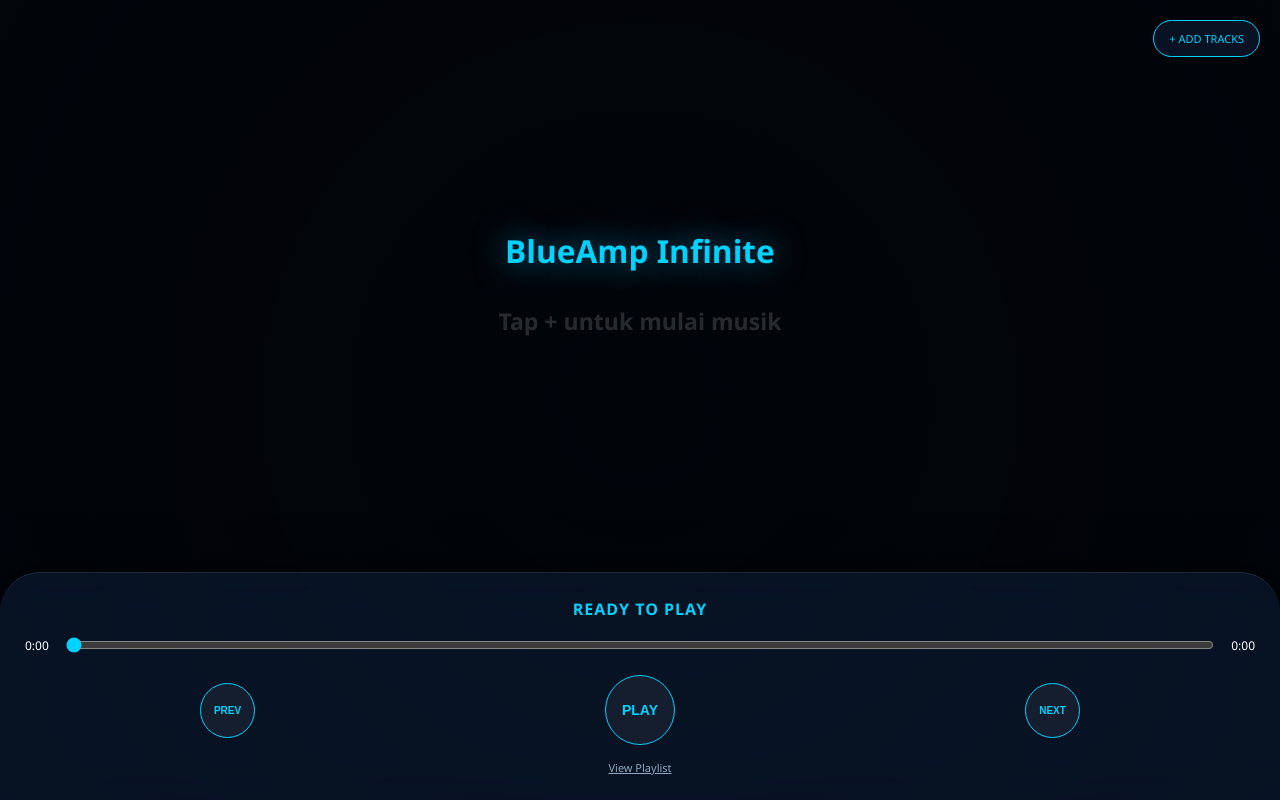
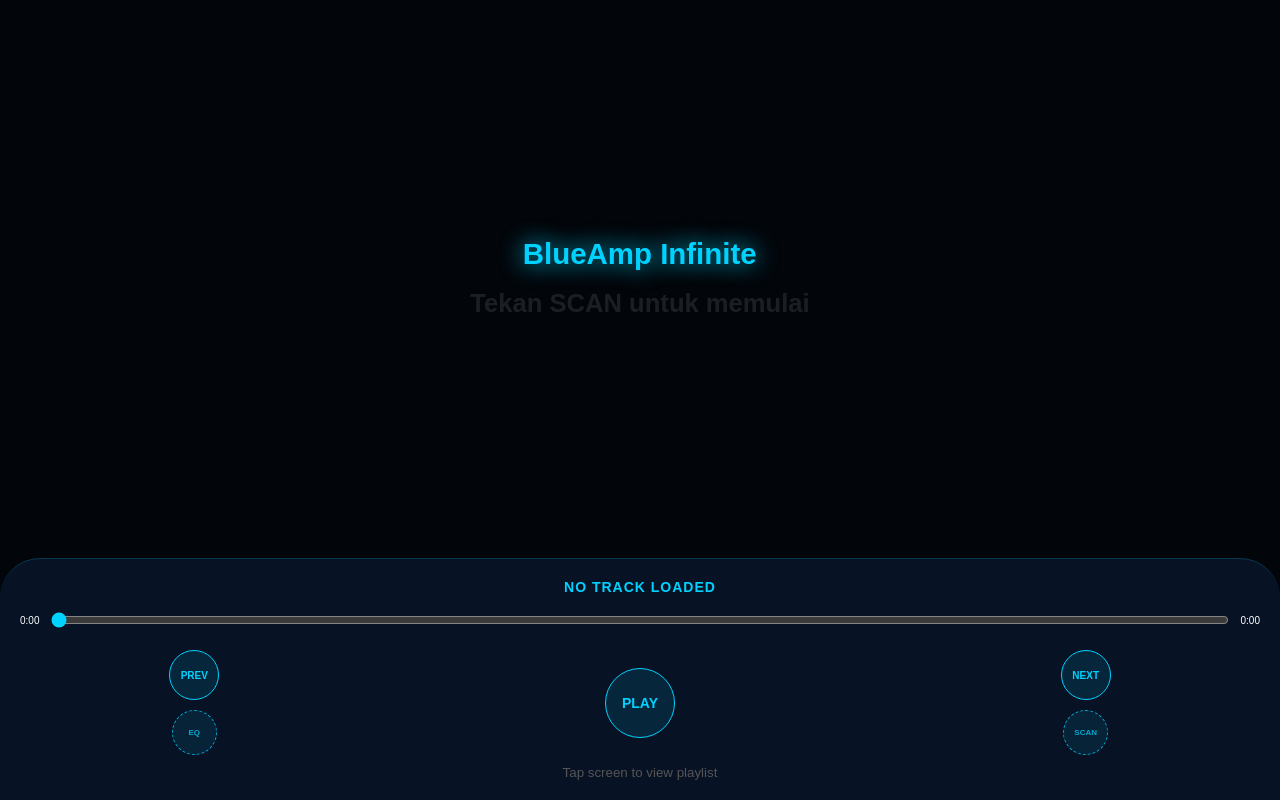
Before and after one commit to negeriyangsakit-cloud/Mp3-Vi, a plain HTML site: page index.html in a window 1280 px wide. Drawn offline with Linux system fonts and the light colour scheme.

Commit message:
Update index.html for version 5 enhancements

```diff
--- a/index.html
+++ b/index.html
@@ -4,102 +4,45 @@
     <meta charset="UTF-8">
     <meta name="viewport" content="width=device-width, initial-scale=1.0, maximum-scale=1.0, user-scalable=no">
     <meta name="mobile-web-app-capable" content="yes">
-    <meta name="apple-mobile-web-app-status-bar-style" content="black-translucent">
-    <title>BlueAmp Infinite</title>
+    <title>BlueAmp Infinite V5</title>
     <style>
-        :root { --accent: #00d2ff; --glass: rgba(10, 25, 47, 0.7); }
+        :root { --accent: #00d2ff; --glass: rgba(10, 25, 47, 0.75); }
+        * { box-sizing: border-box; -webkit-tap-highlight-color: transparent; }
+        body, html { margin: 0; padding: 0; width: 100%; height: 100%; background: #02050a; color: white; font-family: sans-serif; overflow: hidden; }
 
-        * { box-sizing: border-box; -webkit-tap-highlight-color: transparent; }
+        /* Full Screen Visualizer */
+        #visualizer { position: fixed; top: 0; left: 0; width: 100vw; height: 100vh; z-index: 1; opacity: 0.4; filter: blur(1px); }
 
-        body, html {
-            margin: 0; padding: 0; width: 100%; height: 100%;
-            background: #02050a; color: white;
-            font-family: 'Segoe UI', Roboto, sans-serif;
-            overflow: hidden;
-        }
+        .app-container { position: relative; z-index: 10; width: 100%; height: 100%; display: flex; flex-direction: column; justify-content: space-between; }
 
-        /* Background Visualizer Full Screen */
-        #visualizer {
-            position: fixed; top: 0; left: 0;
-            width: 100vw; height: 100vh;
-            z-index: 1; opacity: 0.5;
-            filter: blur(2px);
-        }
+        /* Lyrics Central */
+        .lyrics-section { flex: 1; display: flex; align-items: center; justify-content: center; overflow: hidden; }
+        .lyrics-window { transition: transform 0.5s ease; text-align: center; }
+        .lyric-line { font-size: 1.6rem; font-weight: bold; padding: 10px 20px; opacity: 0.1; transition: 0.4s; }
+        .lyric-line.active { opacity: 1; color: var(--accent); transform: scale(1.15); text-shadow: 0 0 20px var(--accent); }
 
-        /* Main Wrapper */
-        .app-container {
-            position: relative; z-index: 10;
-            width: 100%; height: 100%;
-            display: flex; flex-direction: column;
-            justify-content: space-between;
-            background: radial-gradient(circle at center, transparent 0%, rgba(2, 5, 10, 0.8) 100%);
-        }
+        /* Bottom Panel */
+        .bottom-panel { background: var(--glass); backdrop-filter: blur(25px); -webkit-backdrop-filter: blur(25px); padding: 20px; border-radius: 40px 40px 0 0; border-top: 1px solid rgba(0, 210, 255, 0.2); }
 
-        /* Area Lirik (Tengah) */
-        .lyrics-section {
-            flex: 1; display: flex; flex-direction: column;
-            align-items: center; justify-content: center;
-            perspective: 1000px; overflow: hidden;
-        }
+        #title { text-align: center; font-size: 14px; font-weight: bold; color: var(--accent); margin-bottom: 15px; letter-spacing: 1px; }
 
-        .lyrics-window {
-            transition: transform 0.6s cubic-bezier(0.23, 1, 0.32, 1);
-            text-align: center;
-        }
-
-        .lyric-line {
-            font-size: 1.8rem; font-weight: 800; padding: 15px 30px;
-            opacity: 0.15; transition: 0.5s; line-height: 1.4;
-            transform: scale(0.8);
-        }
-
-        .lyric-line.active {
-            opacity: 1; color: var(--accent);
-            transform: scale(1.1);
-            text-shadow: 0 0 30px rgba(0, 210, 255, 0.6);
-        }
-
-        /* Floating Controller (Bawah) */
-        .bottom-panel {
-            background: var(--glass);
-            backdrop-filter: blur(20px);
-            -webkit-backdrop-filter: blur(20px);
-            padding: 25px; border-top: 1px solid rgba(255,255,255,0.1);
-            border-radius: 40px 40px 0 0;
-            box-shadow: 0 -10px 40px rgba(0,0,0,0.5);
-        }
-
-        .track-info-main { margin-bottom: 15px; text-align: center; }
-        #title { font-size: 16px; font-weight: bold; letter-spacing: 1px; color: var(--accent); }
-
-        .progress-box { display: flex; align-items: center; gap: 15px; margin-bottom: 20px; font-size: 12px; }
+        .progress-box { display: flex; align-items: center; gap: 10px; margin-bottom: 20px; font-size: 10px; }
         input[type="range"] { flex: 1; accent-color: var(--accent); cursor: pointer; }
 
-        .main-controls { display: flex; justify-content: space-around; align-items: center; margin-bottom: 15px; }
-        .btn-round {
-            background: rgba(255,255,255,0.05); border: 1px solid var(--accent);
-            color: var(--accent); width: 55px; height: 55px; border-radius: 50%;
-            font-size: 10px; font-weight: bold; cursor: pointer; transition: 0.3s;
-        }
-        .btn-round:active { transform: scale(0.9); background: var(--accent); color: #000; }
+        /* Control Grid */
+        .control-grid { display: grid; grid-template-columns: 1fr 1.5fr 1fr; gap: 10px; align-items: center; justify-items: center; }
 
-        #playlist-toggle {
-            font-size: 11px; color: #8ea8c3; text-decoration: underline; cursor: pointer; display: block; margin-top: 10px;
-        }
+        .side-ctrl { display: flex; flex-direction: column; align-items: center; gap: 10px; }
 
-        /* Input File Hidden */
-        .add-music {
-            position: absolute; top: 20px; right: 20px;
-            background: var(--glass); padding: 10px 15px;
-            border-radius: 20px; font-size: 11px; border: 1px solid var(--accent);
-            color: var(--accent); cursor: pointer;
-        }
+        .btn-main { background: rgba(0,210,255,0.1); border: 1px solid var(--accent); color: var(--accent); border-radius: 50%; cursor: pointer; transition: 0.2s; font-weight: bold; }
+        .btn-main:active { transform: scale(0.9); background: var(--accent); color: #000; }
 
-        #playlist-modal {
-            display: none; position: fixed; top: 0; left: 0; width: 100%; height: 100%;
-            background: rgba(0,0,0,0.9); z-index: 100; padding: 40px;
-            overflow-y: auto;
-        }
+        .btn-nav { width: 50px; height: 50px; font-size: 10px; }
+        .btn-play { width: 70px; height: 70px; font-size: 14px; }
+        .btn-sub { width: 45px; height: 45px; font-size: 8px; border-style: dashed; opacity: 0.8; }
+
+        #playlist-modal { display: none; position: fixed; top: 0; left: 0; width: 100%; height: 100%; background: rgba(0,0,0,0.9); z-index: 100; padding: 30px; }
+        .song-item { padding: 12px; border-bottom: 1px solid #111; font-size: 14px; }
     </style>
 </head>
 <body>
@@ -107,22 +50,15 @@
 <canvas id="visualizer"></canvas>
 
 <div class="app-container">
-    <label class="add-music">
-        <input type="file" id="f" accept="audio/*" multiple onchange="load(this.files)" style="display:none;">
-        + ADD TRACKS
-    </label>
-
-    <div class="lyrics-section" onclick="togglePlaylist()">
+    <div class="lyrics-section" onclick="showList()">
         <div id="lyric-wrap" class="lyrics-window">
             <div class="lyric-line active">BlueAmp Infinite</div>
-            <div class="lyric-line">Tap + untuk mulai musik</div>
+            <div class="lyric-line">Tekan SCAN untuk memulai</div>
         </div>
     </div>
 
     <div class="bottom-panel">
-        <div class="track-info-main">
-            <div id="title">READY TO PLAY</div>
-        </div>
+        <div id="title">NO TRACK LOADED</div>
 
         <div class="progress-box">
             <span id="cT">0:00</span>
@@ -130,55 +66,75 @@
             <span id="dT">0:00</span>
         </div>
 
-        <div class="main-controls">
-            <button class="btn-round" onclick="nav(-1)">PREV</button>
-            <button class="btn-round" id="pBtn" onclick="toggle()" style="width:70px; height:70px; font-size:14px;">PLAY</button>
-            <button class="btn-round" onclick="nav(1)">NEXT</button>
+        <div class="control-grid">
+            <div class="side-ctrl">
+                <button class="btn-main btn-nav" onclick="nav(-1)">PREV</button>
+                <button class="btn-main btn-sub" onclick="alert('EQ: Normal Mode')">EQ</button>
+            </div>
+
+            <button class="btn-main btn-play" id="pBtn" onclick="toggle()">PLAY</button>
+
+            <div class="side-ctrl">
+                <button class="btn-main btn-nav" onclick="nav(1)">NEXT</button>
+                <label class="btn-main btn-sub" style="display:flex; align-items:center; justify-content:center;">
+                    SCAN
+                    <input type="file" id="f" accept="audio/*" multiple onchange="scanFiles(this.files)" style="display:none;">
+                </label>
+            </div>
         </div>
-        <center><span id="playlist-toggle">View Playlist</span></center>
+        <center><small style="color:#555; margin-top:10px; display:block;">Tap screen to view playlist</small></center>
     </div>
 </div>
 
 <div id="playlist-modal" onclick="this.style.display='none'">
-    <h2 style="color: var(--accent);">Playlist</h2>
-    <div id="playlist-list"></div>
+    <h2 style="color: var(--accent);">Daftar Lagu</h2>
+    <div id="list-div"></div>
 </div>
 
 <script>
     const audio = new Audio();
     let list = [], cur = 0, actx, ana, src, canv, ctx;
 
-    const dummyLyrics = ["Music is Life", "Feel the Frequency", "Infinite Deep Blue", "BlueAmp V5 Pro", "Pure Audio Bliss", "Powered by GitHub", "Retro Winamp Soul", "Modern Web Tech"];
+    const lyrics = ["Scanning your soul...", "Music is the answer", "Infinite Blue Energy", "BlueAmp Experience", "Deep Frequency", "Zero Gravity Sound"];
 
-    function load(files) {
-        for (let f of files) list.push({ n: f.name.split('.')[0].toUpperCase(), u: URL.createObjectURL(f) });
-        if (!audio.src && list.length > 0) play(0);
+    function scanFiles(files) {
+        if(files.length === 0) return;
+        list = [];
+        for (let f of files) {
+            list.push({ n: f.name.replace(/\.[^/.]+$/, "").toUpperCase(), u: URL.createObjectURL(f) });
+        }
+        play(0);
     }
 
     function play(i) {
+        if(!list[i]) return;
         cur = i; audio.src = list[i].u;
         document.getElementById('title').innerText = list[i].n;
         document.getElementById('pBtn').innerText = "PAUSE";
-        initLyrics();
-        audio.play(); initVis();
-    }
+        audio.play();
+        initVis();
 
-    function initLyrics() {
+        // Reset lirik
         const wrap = document.getElementById('lyric-wrap');
-        wrap.innerHTML = dummyLyrics.map(line => `<div class="lyric-line">${line}</div>`).join('');
+        wrap.innerHTML = lyrics.map(l => `<div class="lyric-line">${l}</div>`).join('');
     }
 
     function toggle() {
-        if (!audio.src) return;
+        if(!audio.src) return;
         audio.paused ? (audio.play(), document.getElementById('pBtn').innerText="PAUSE") : (audio.pause(), document.getElementById('pBtn').innerText="PLAY");
     }
 
-    function nav(d) { let n = (cur+d+list.length)%list.length; if(list.length>0) play(n); }
+    function nav(d) {
+        if(list.length === 0) return;
+        cur = (cur + d + list.length) % list.length;
+        play(cur);
+    }
 
-    function togglePlaylist() {
+    function showList() {
+        if(list.length === 0) return;
         const modal = document.getElementById('playlist-modal');
-        const listDiv = document.getElementById('playlist-list');
-        listDiv.innerHTML = list.map((s, i) => `<div style="padding:15px; border-bottom:1px solid #111; color:${i===cur? '#00d2ff':'#fff'}" onclick="play(${i})">${s.n}</div>`).join('');
+        const div = document.getElementById('list-div');
+        div.innerHTML = list.map((s, i) => `<div class="song-item" style="color:${i===cur? '#00d2ff':'#fff'}" onclick="play(${i})">${s.n}</div>`).join('');
         modal.style.display = 'block';
     }
 
@@ -190,7 +146,7 @@
         const lines = document.querySelectorAll('.lyric-line');
         let index = Math.floor((audio.currentTime / audio.duration) * lines.length);
         lines.forEach((l, i) => l.classList.toggle('active', i === index));
-        document.getElementById('lyric-wrap').style.transform = `translateY(-${index * 70}px)`;
+        document.getElementById('lyric-wrap').style.transform = `translateY(-${index * 60}px)`;
 
         const m = (t) => Math.floor(t/60) + ":" + Math.floor(t%60).toString().padStart(2,'0');
         document.getElementById('cT').innerText = m(audio.currentTime);
@@ -210,10 +166,7 @@
         resize(); draw();
     }
 
-    function resize() {
-        canv.width = window.innerWidth;
-        canv.height = window.innerHeight;
-    }
+    function resize() { canv.width = window.innerWidth; canv.height = window.innerHeight; }
     window.onresize = resize;
 
     function draw() {
@@ -223,18 +176,19 @@
         ctx.clearRect(0, 0, canv.width, canv.height);
 
         let bass = (d[0]+d[1]+d[2])/3;
-        document.body.style.background = `radial-gradient(circle at center, rgba(0, 210, 255, ${bass/1200}) 0%, #02050a 100%)`;
+        document.body.style.background = `radial-gradient(circle at center, rgba(0, 210, 255, ${bass/1000}) 0%, #02050a 100%)`;
 
-        ctx.fillStyle = 'rgba(0, 210, 255, 0.4)';
-        let bars = 60;
-        let barWidth = canv.width / bars;
+        ctx.fillStyle = 'rgba(0, 210, 255, 0.3)';
+        let bars = 50;
+        let w = canv.width / bars;
         for (let i = 0; i < bars; i++) {
-            let h = (d[i] / 255) * canv.height * 0.5;
-            ctx.fillRect(i * barWidth, canv.height - h, barWidth - 2, h);
-            ctx.fillRect(i * barWidth, 0, barWidth - 2, h); // Mirror top
+            let h = (d[i] / 255) * canv.height * 0.4;
+            ctx.fillRect(i * w, canv.height - h, w - 2, h);
+            ctx.fillRect(i * w, 0, w - 2, h);
         }
     }
     audio.onended = () => nav(1);
 </script>
+
 </body>
 </html>
```
